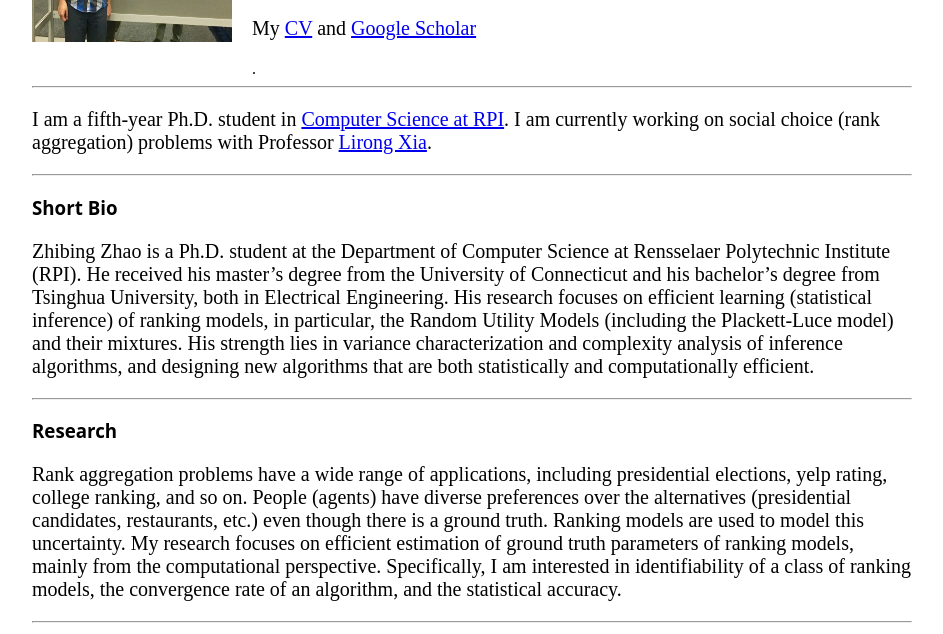
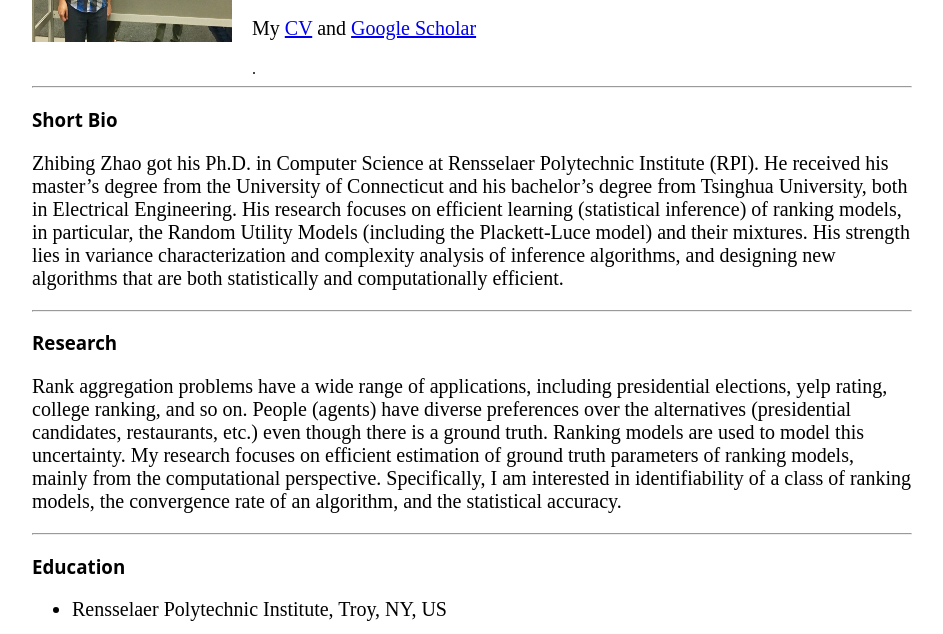
Before and after one commit to zhaozb08/zhaozb08.github.io, a plain HTML site: page index.html in a window 1280 px wide. Shown: the part 166-800 px from the top of the page, without its empty margins (168-1111 px from the left). Drawn offline with Linux system fonts and the light colour scheme.

Commit message:
Add files via upload

```diff
--- a/index.html
+++ b/index.html
@@ -23,13 +23,8 @@
 
 	<hr>
 	<div>
-		<p>I am a fifth-year Ph.D. student in <a href = "http://cs.rpi.edu/">Computer Science at RPI<a>. I am currently working on social choice (rank aggregation) problems with Professor <a href="http://www.cs.rpi.edu/~xial/">Lirong Xia</a>.
-	</div>
-
-	<hr>
-	<div>
                 <h3 class = "heads" >Short Bio</h3>
-		<p>Zhibing Zhao is a Ph.D. student at the Department of Computer Science at Rensselaer Polytechnic Institute (RPI). He received his master’s degree from the University of Connecticut and his bachelor’s degree from Tsinghua University, both in Electrical Engineering. His research focuses on efficient learning (statistical inference) of ranking models, in particular, the Random Utility Models (including the Plackett-Luce model) and their mixtures. His strength lies in variance characterization and complexity analysis of inference algorithms, and designing new algorithms that are both statistically and computationally efficient.</p>
+		<p>Zhibing Zhao got his Ph.D. in Computer Science at Rensselaer Polytechnic Institute (RPI). He received his master’s degree from the University of Connecticut and his bachelor’s degree from Tsinghua University, both in Electrical Engineering. His research focuses on efficient learning (statistical inference) of ranking models, in particular, the Random Utility Models (including the Plackett-Luce model) and their mixtures. His strength lies in variance characterization and complexity analysis of inference algorithms, and designing new algorithms that are both statistically and computationally efficient.</p>
 	</div>
 
         <hr>
@@ -44,6 +39,8 @@
 
 		<h3 class = "heads">Education</h3>
 			<ul>
+				<li>Rensselaer Polytechnic Institute, Troy, NY, US</li>
+				<p>I got my Ph.D. degree in Computer Science at Rensselaer Polytechnic Institute in 2020. I worked on rank aggregation problems with Professor Lirong Xia. </p>
 				<li>University of Connecticut, Storrs, CT, US</li>
 				<p>I received my Master's degree in Electrical Engineering at University of Connecticut in 2014. I worked on ocean power generator design and real-time simulations. </p>
 				<li>Tsinghua University, Beijing, China</li>
```
